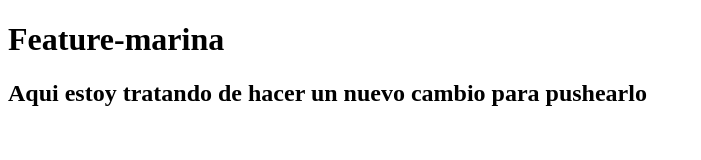
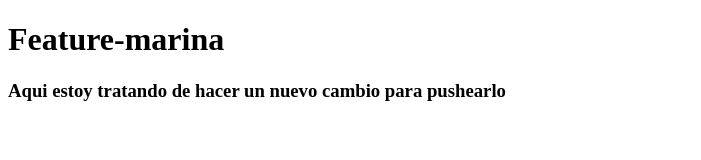
Before and after one commit to alansosag/training-ui, a plain HTML site: page index.html in a window 1280 px wide. Shown: the whole page, without its empty margins (0-701 px from the left). Drawn offline with Linux system fonts and the light colour scheme.

Commit message:
h2 to h3

```diff
--- a/index.html
+++ b/index.html
@@ -7,6 +7,6 @@
 </head>
 <body>
     <h1>Feature-marina</h1>
-    <h2>Aqui estoy tratando de hacer un nuevo cambio para pushearlo</h2>
+    <h3>Aqui estoy tratando de hacer un nuevo cambio para pushearlo</h3>
 </body>
 </html>
```
